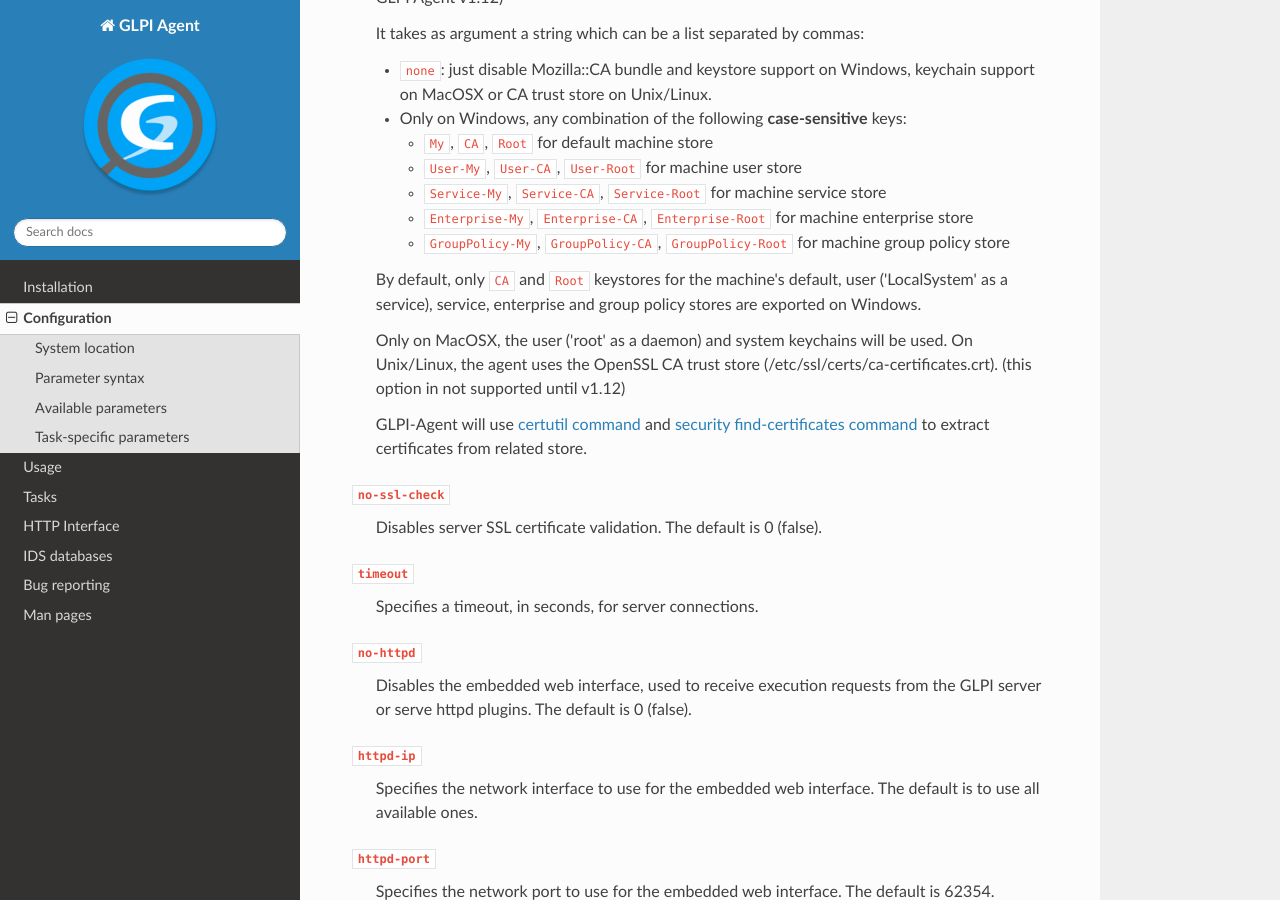
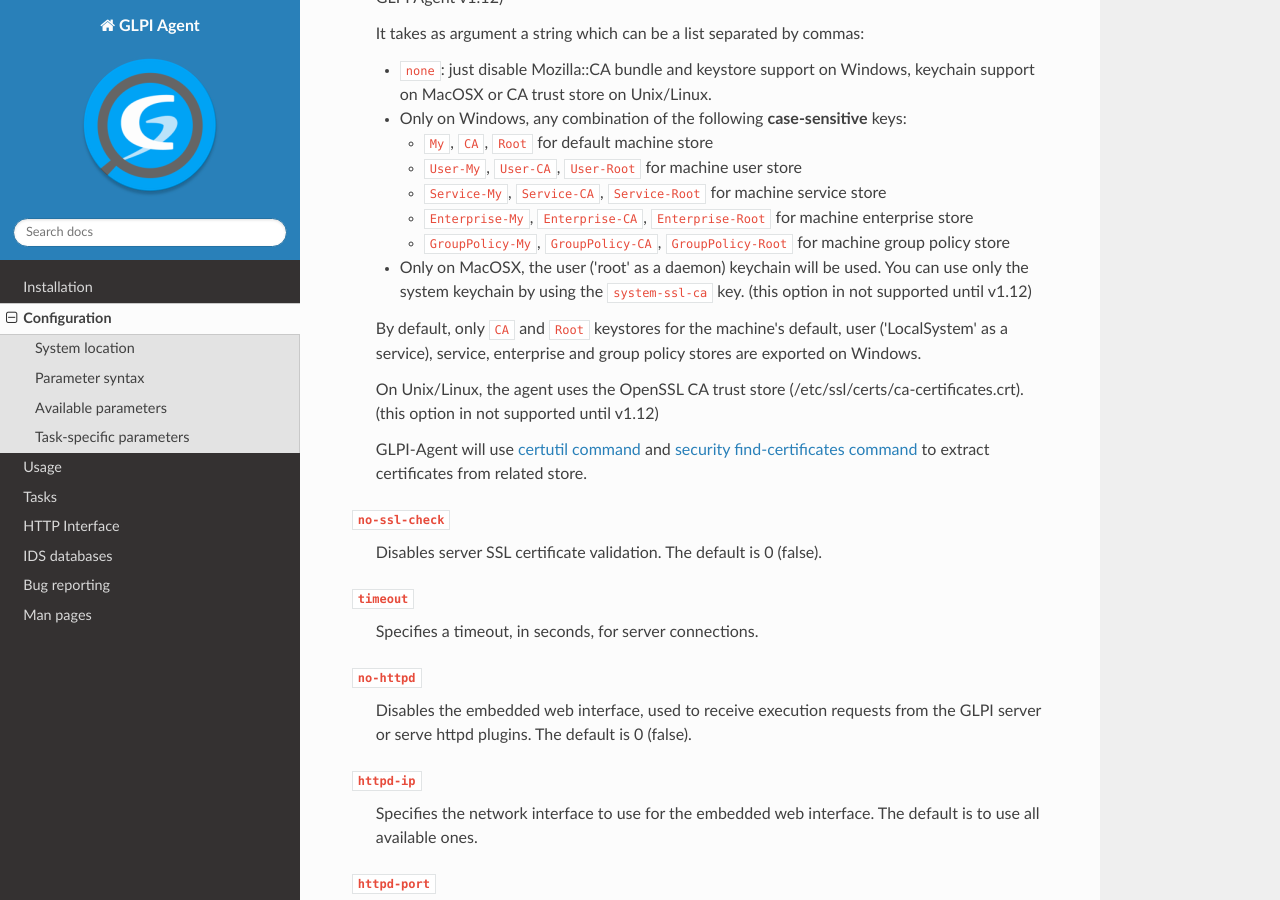
Before and after one commit to glpi-project/doc-agent, a Sphinx documentation site: the page built from source/configuration.rst, in a window 1280 px wide and 900 px high, scrolled down 5479 px. Built offline with Sphinx 7.4.7 and the Read the Docs theme 3.1.0, drawn with Linux system fonts in a browser that asks for light colours.

Commit message:
Update configuration.rst

```diff
--- a/source/configuration.rst
+++ b/source/configuration.rst
@@ -266,10 +266,11 @@
       * ``Enterprise-My``, ``Enterprise-CA``, ``Enterprise-Root`` for machine enterprise store
       * ``GroupPolicy-My``, ``GroupPolicy-CA``, ``GroupPolicy-Root`` for machine group policy store
 
+    * Only on MacOSX, the user ('root' as a daemon) keychain will be used. You can use only the system keychain by using the ``system-ssl-ca`` key. (this option in not supported until v1.12)
+
     By default, only ``CA`` and ``Root`` keystores for the machine's default, user ('LocalSystem' as a service), service, enterprise and
     group policy stores are exported on Windows.
 
-    Only on MacOSX, the user ('root' as a daemon) and system keychains will be used.
     On Unix/Linux, the agent uses the OpenSSL CA trust store (/etc/ssl/certs/ca-certificates.crt). (this option in not supported until v1.12)
 
     GLPI-Agent will use `certutil command <https://learn.microsoft.com/en-us/windows-server/administration/windows-commands/certutil>`_
```
